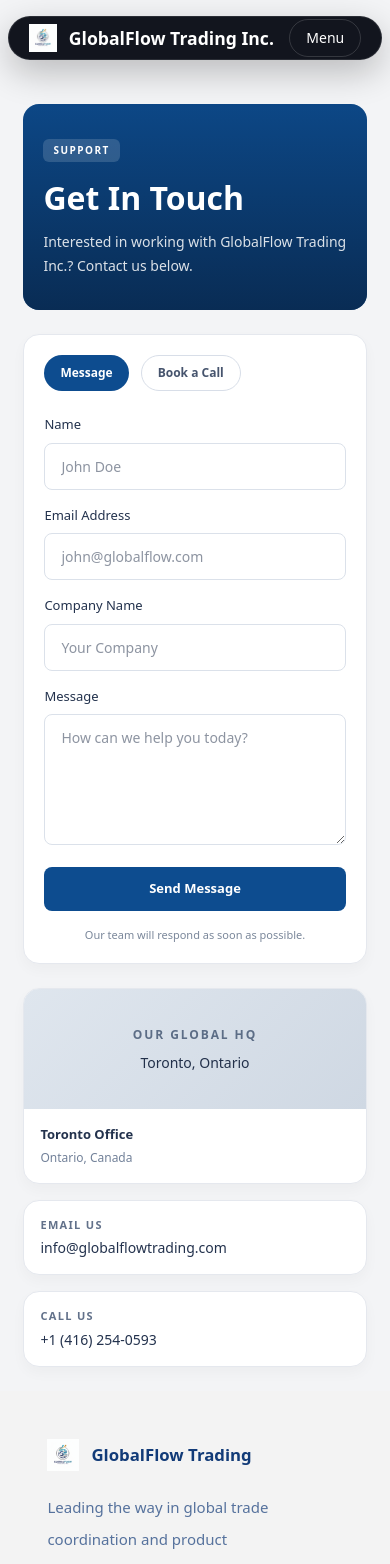
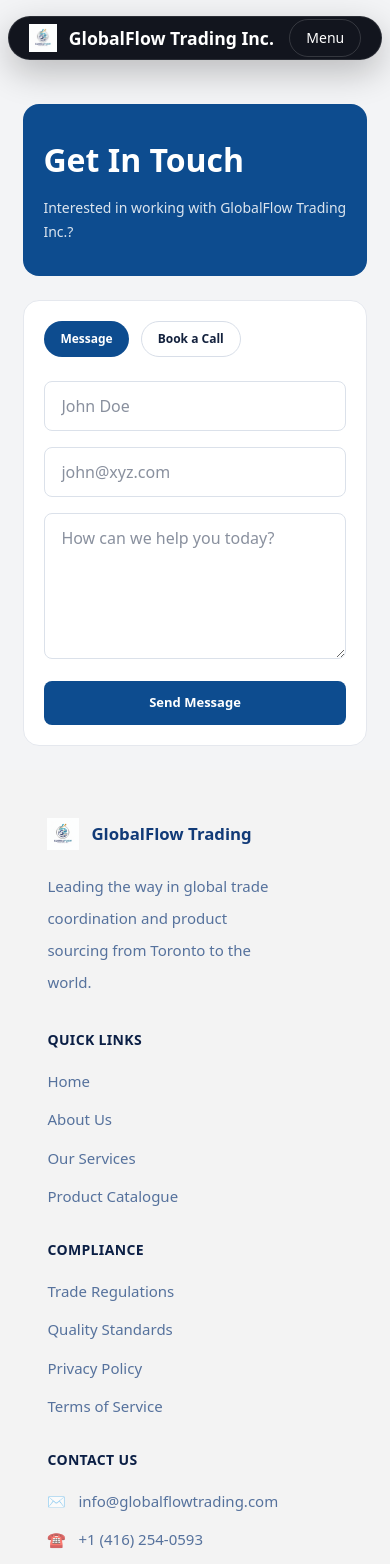
Before and after one commit to Andy-School-Code/GlobalFlow-Website, a Next.js app in the folder nextjs-site/: page /contact in a window 390 px wide. Shown: the top 1564 px of the page. Built offline with nearby package versions, Linux system fonts and the light colour scheme.

Commit message:
Add message and booking form switcher

```diff
--- a/nextjs-site/app/contact/page.tsx
+++ b/nextjs-site/app/contact/page.tsx
@@ -1,13 +1,23 @@
 "use client";
 
+import { useEffect, useState } from "react";
 import Link from "next/link";
 
+type FormMode = "message" | "call";
+
 export default function ContactPage() {
+  const [formMode, setFormMode] = useState<FormMode>("message");
+
+  useEffect(() => {
+    if (window.location.hash === "#book-call") {
+      setFormMode("call");
+    }
+  }, []);
+
   return (
     <main className="bg-[#f3f4f6] pt-20 text-[#13213d]">
       {/* DESKTOP / TABLET */}
       <div className="hidden md:block">
-        {/* Hero */}
         <section className="relative overflow-hidden bg-[#0d4c8f]">
           <div className="absolute inset-0 bg-[linear-gradient(90deg,rgba(5,31,63,0.82),rgba(5,31,63,0.58))]" />
           <div className="absolute inset-0 bg-[radial-gradient(circle_at_75%_30%,rgba(255,255,255,0.06),transparent_35%)]" />
@@ -27,22 +37,32 @@ export default function ContactPage() {
           </div>
         </section>
 
-        {/* Contact content */}
         <section className="mx-auto w-[88%] py-14 lg:py-16">
           <div className="grid gap-8 lg:grid-cols-[1.8fr_0.95fr]">
             {/* Left form area */}
             <div className="rounded-2xl border border-[#e5e8ee] bg-white p-8 shadow-[0_8px_18px_rgba(0,0,0,0.04)]">
-              {/* Toggle buttons - visible only for structure right now */}
+              {/* Toggle buttons */}
               <div className="flex flex-wrap gap-3">
                 <button
                   type="button"
-                  className="rounded-full bg-[#0d4c8f] px-5 py-2.5 text-[13px] font-semibold text-white"
+                  onClick={() => setFormMode("message")}
+                  className={`rounded-full px-5 py-2.5 text-[13px] font-semibold transition ${
+                    formMode === "message"
+                      ? "bg-[#0d4c8f] text-white"
+                      : "border border-[#d8dee8] bg-white text-[#46546d]"
+                  }`}
                 >
                   Send a Message
                 </button>
+
                 <button
                   type="button"
-                  className="rounded-full border border-[#d8dee8] bg-white px-5 py-2.5 text-[13px] font-semibold text-[#46546d]"
+                  onClick={() => setFormMode("call")}
+                  className={`rounded-full px-5 py-2.5 text-[13px] font-semibold transition ${
+                    formMode === "call"
+                      ? "bg-[#0d4c8f] text-white"
+                      : "border border-[#d8dee8] bg-white text-[#46546d]"
+                  }`}
                 >
                   Book a Call
                 </button>
@@ -50,173 +70,150 @@ export default function ContactPage() {
 
               <div className="mt-8">
                 <h2 className="text-[1.65rem] font-semibold text-[#16233e]">
-                  Direct Inquiry
+                  {formMode === "message"
+                    ? "Direct Inquiry"
+                    : "Schedule a Consultation"}
                 </h2>
+
                 <p className="mt-2 text-[14px] leading-7 text-[#6b7890]">
-                  Share your inquiry with our team and we will get back to you
-                  as soon as possible.
+                  {formMode === "message"
+                    ? "Share your inquiry with our team and we will get back to you as soon as possible."
+                    : "Choose a suitable date and time to discuss your requirements with our experts."}
                 </p>
               </div>
 
               <form className="mt-8 space-y-5">
                 <div className="grid gap-5 md:grid-cols-2">
                   <div>
-                    <label
-                      htmlFor="name"
-                      className="mb-2 block text-[13px] font-medium text-[#23324d]"
-                    >
+                    <label className="mb-2 block text-[13px] font-medium text-[#23324d]">
                       Name
                     </label>
                     <input
-                      id="name"
                       type="text"
                       placeholder="Your full name"
-                      className="w-full rounded-lg border border-[#dbe1ea] bg-white px-4 py-3 text-[14px] text-[#1b2943] outline-none transition focus:border-[#0d4c8f]"
+                      className="w-full rounded-lg border border-[#dbe1ea] px-4 py-3 text-[14px] outline-none focus:border-[#0d4c8f]"
                     />
                   </div>
 
                   <div>
-                    <label
-                      htmlFor="email"
-                      className="mb-2 block text-[13px] font-medium text-[#23324d]"
-                    >
+                    <label className="mb-2 block text-[13px] font-medium text-[#23324d]">
                       Email
                     </label>
                     <input
-                      id="email"
                       type="email"
                       placeholder="email@company.com"
-                      className="w-full rounded-lg border border-[#dbe1ea] bg-white px-4 py-3 text-[14px] text-[#1b2943] outline-none transition focus:border-[#0d4c8f]"
+                      className="w-full rounded-lg border border-[#dbe1ea] px-4 py-3 text-[14px] outline-none focus:border-[#0d4c8f]"
                     />
                   </div>
                 </div>
 
                 <div>
-                  <label
-                    htmlFor="company"
-                    className="mb-2 block text-[13px] font-medium text-[#23324d]"
-                  >
+                  <label className="mb-2 block text-[13px] font-medium text-[#23324d]">
                     Company Name
                   </label>
                   <input
-                    id="company"
                     type="text"
                     placeholder="Your organization"
-                    className="w-full rounded-lg border border-[#dbe1ea] bg-white px-4 py-3 text-[14px] text-[#1b2943] outline-none transition focus:border-[#0d4c8f]"
+                    className="w-full rounded-lg border border-[#dbe1ea] px-4 py-3 text-[14px] outline-none focus:border-[#0d4c8f]"
+                  />
+                </div>
+
+                {formMode === "message" ? (
+                  <div>
+                    <label className="mb-2 block text-[13px] font-medium text-[#23324d]">
+                      Message
+                    </label>
+                    <textarea
+                      rows={6}
+                      placeholder="How can we help you?"
+                      className="w-full rounded-lg border border-[#dbe1ea] px-4 py-3 text-[14px] outline-none focus:border-[#0d4c8f]"
+                    />
+                  </div>
+                ) : (
+                  <>
+                    <div>
+                      <label className="mb-2 block text-[13px] font-medium text-[#23324d]">
+                        Reason for Booking
+                      </label>
+                      <textarea
+                        rows={4}
+                        placeholder="Tell us the purpose of the meeting"
+                        className="w-full rounded-lg border border-[#dbe1ea] px-4 py-3 text-[14px] outline-none focus:border-[#0d4c8f]"
+                      />
+                    </div>
+
+                    <div className="grid gap-5 md:grid-cols-2">
+                      <div>
+                        <label className="mb-2 block text-[13px] font-medium text-[#23324d]">
+                          Preferred Date
+                        </label>
+                        <input
+                          type="date"
+                          className="w-full rounded-lg border border-[#dbe1ea] px-4 py-3 text-[14px] outline-none focus:border-[#0d4c8f]"
                         />
                       </div>
 
                       <div>
-                  <label
-                    htmlFor="message"
-                    className="mb-2 block text-[13px] font-medium text-[#23324d]"
-                  >
-                    Message
+                        <label className="mb-2 block text-[13px] font-medium text-[#23324d]">
+                          Preferred Time
                         </label>
-                  <textarea
-                    id="message"
-                    rows={6}
-                    placeholder="How can we help you?"
-                    className="w-full rounded-lg border border-[#dbe1ea] bg-white px-4 py-3 text-[14px] text-[#1b2943] outline-none transition focus:border-[#0d4c8f]"
-                  />
+                        <select className="w-full rounded-lg border border-[#dbe1ea] px-4 py-3 text-[14px] outline-none focus:border-[#0d4c8f]">
+                          <option>9:00 AM</option>
+                          <option>11:00 AM</option>
+                          <option>1:00 PM</option>
+                          <option>3:00 PM</option>
+                          <option>5:00 PM</option>
+                        </select>
                       </div>
+                    </div>
+                  </>
+                )}
 
-                <div className="pt-1">
                 <button
                   type="submit"
-                    className="rounded-md bg-[#0d4c8f] px-6 py-3 text-[13px] font-semibold text-white shadow-sm transition hover:opacity-90"
+                  className="rounded-md bg-[#0d4c8f] px-6 py-3 text-[13px] font-semibold text-white"
                 >
-                    Send Inquiry
+                  {formMode === "message"
+                    ? "Send Inquiry"
+                    : "Schedule Call"}
                 </button>
-
-                  <p className="mt-3 text-[12px] text-[#7a879a]">
-                    Our team will review your inquiry and respond as soon as
-                    possible.
-                  </p>
-                </div>
               </form>
             </div>
 
-            {/* Right side info */}
+            {/* Right side info stays same */}
             <aside className="space-y-6">
-              <div className="rounded-2xl border border-[#e5e8ee] bg-[#eef4fb] p-6 shadow-[0_8px_18px_rgba(0,0,0,0.03)]">
-                <div className="flex items-start gap-4">
-                  <div className="flex h-11 w-11 items-center justify-center rounded-xl bg-[#0d4c8f] text-white">
-                    ◔
-                  </div>
-
-                  <div>
-                    <p className="text-[11px] font-semibold uppercase tracking-[0.22em] text-[#4d6384]">
-                      Efficiency
-                    </p>
-                    <h3 className="mt-1 text-[1.2rem] font-semibold text-[#16233e]">
+              <div className="rounded-2xl border border-[#e5e8ee] bg-[#eef4fb] p-6">
+                <h3 className="text-[1.2rem] font-semibold text-[#16233e]">
                   Response Time
                 </h3>
                 <p className="mt-3 text-[14px] leading-7 text-[#61718c]">
-                      Our global desk operates 24/5. Most inquiries are reviewed
-                      and assigned to a specialized agent within 2 business
-                      hours.
+                  Most inquiries are reviewed within 2 business hours.
                 </p>
               </div>
-                </div>
-              </div>
 
-              <div className="rounded-2xl border border-[#e5e8ee] bg-white p-6 shadow-[0_8px_18px_rgba(0,0,0,0.03)]">
-                <h3 className="border-l-[3px] border-[#0d4c8f] pl-3 text-[1.1rem] font-semibold text-[#16233e]">
+              <div className="rounded-2xl border border-[#e5e8ee] bg-white p-6">
+                <h3 className="text-[1.1rem] font-semibold text-[#16233e]">
                   Contact Information
                 </h3>
 
                 <div className="mt-6 space-y-5">
                   <div>
-                    <p className="text-[12px] font-semibold uppercase tracking-[0.12em] text-[#62718a]">
+                    <p className="text-[12px] font-semibold uppercase text-[#62718a]">
                       Email Us
                     </p>
-                    <p className="mt-1 text-[14px] text-[#23324d]">
-                      info@globalflowtrading.com
+                    <p className="mt-1 text-[14px]">
+                      sales@globalflowtrading.com
                     </p>
                   </div>
 
                   <div>
-                    <p className="text-[12px] font-semibold uppercase tracking-[0.12em] text-[#62718a]">
+                    <p className="text-[12px] font-semibold uppercase text-[#62718a]">
                       Phone
                     </p>
-                    <p className="mt-1 text-[14px] text-[#23324d]">
+                    <p className="mt-1 text-[14px]">
                       +1 (416) 254-0593
                     </p>
                   </div>
-
-                  <div>
-                    <p className="text-[12px] font-semibold uppercase tracking-[0.12em] text-[#62718a]">
-                      Office
-                    </p>
-                    <p className="mt-1 text-[14px] leading-7 text-[#23324d]">
-                      Toronto, Ontario
-                      <br />
-                      Canada
-                    </p>
-                  </div>
-                </div>
-              </div>
-
-              <div className="overflow-hidden rounded-2xl border border-[#e5e8ee] bg-white shadow-[0_8px_18px_rgba(0,0,0,0.03)]">
-                <div className="flex h-[210px] items-center justify-center bg-[linear-gradient(135deg,#dfe6ee,#cfd8e3)] text-center">
-                  <div>
-                    <p className="text-[13px] font-semibold uppercase tracking-[0.18em] text-[#5c6d86]">
-                      Office Location
-                    </p>
-                    <p className="mt-3 text-[1rem] font-medium text-[#22304a]">
-                      Toronto, Ontario
-                    </p>
-                  </div>
-                </div>
-
-                <div className="p-5">
-                  <Link
-                    href="#"
-                    className="text-[13px] font-semibold text-[#0d4c8f]"
-                  >
-                    View Map
-                  </Link>
                 </div>
               </div>
             </aside>
@@ -227,157 +224,90 @@ export default function ContactPage() {
       {/* MOBILE */}
       <div className="md:hidden">
         <section className="mx-auto w-[88%] py-6">
-          {/* Hero */}
-          <div className="relative overflow-hidden rounded-2xl bg-[#0d4c8f]">
-            <div className="absolute inset-0 bg-[linear-gradient(180deg,rgba(7,27,53,0.10),rgba(7,27,53,0.65))]" />
-            <div className="relative px-5 py-8">
-              <p className="inline-block rounded-md bg-white/15 px-2.5 py-1 text-[10px] font-semibold uppercase tracking-[0.15em] text-white">
-                Support
-              </p>
-
-              <h1 className="mt-4 text-[2rem] font-bold leading-tight text-white">
-                Get In Touch
-              </h1>
-
+          <div className="rounded-2xl bg-[#0d4c8f] px-5 py-8 text-white">
+            <h1 className="text-[2rem] font-bold">Get In Touch</h1>
             <p className="mt-3 text-[14px] leading-6 text-white/85">
-                Interested in working with GlobalFlow Trading Inc.? Contact us
-                below.
+              Interested in working with GlobalFlow Trading Inc.?
             </p>
           </div>
-          </div>
 
-          {/* Form card */}
-          <section className="mt-6 rounded-2xl border border-[#e5e8ee] bg-white p-5 shadow-[0_6px_14px_rgba(0,0,0,0.03)]">
-            <div className="flex flex-wrap gap-3">
+          <section className="mt-6 rounded-2xl border border-[#e5e8ee] bg-white p-5">
+            <div className="flex gap-3">
               <button
                 type="button"
-                className="rounded-full bg-[#0d4c8f] px-4 py-2 text-[12px] font-semibold text-white"
+                onClick={() => setFormMode("message")}
+                className={`rounded-full px-4 py-2 text-[12px] font-semibold ${
+                  formMode === "message"
+                    ? "bg-[#0d4c8f] text-white"
+                    : "border border-[#d8dee8]"
+                }`}
               >
                 Message
               </button>
+
               <button
                 type="button"
-                className="rounded-full border border-[#d8dee8] bg-white px-4 py-2 text-[12px] font-semibold text-[#46546d]"
+                onClick={() => setFormMode("call")}
+                className={`rounded-full px-4 py-2 text-[12px] font-semibold ${
+                  formMode === "call"
+                    ? "bg-[#0d4c8f] text-white"
+                    : "border border-[#d8dee8]"
+                }`}
               >
                 Book a Call
               </button>
             </div>
 
             <form className="mt-6 space-y-4">
-              <div>
-                <label
-                  htmlFor="mobile-name"
-                  className="mb-2 block text-[13px] font-medium text-[#23324d]"
-                >
-                  Name
-                </label>
               <input
-                  id="mobile-name"
                 type="text"
                 placeholder="John Doe"
-                  className="w-full rounded-lg border border-[#dbe1ea] bg-white px-4 py-3 text-[14px] text-[#1b2943] outline-none"
+                className="w-full rounded-lg border border-[#dbe1ea] px-4 py-3"
               />
-              </div>
 
-              <div>
-                <label
-                  htmlFor="mobile-email"
-                  className="mb-2 block text-[13px] font-medium text-[#23324d]"
-                >
-                  Email Address
-                </label>
               <input
-                  id="mobile-email"
                 type="email"
-                  placeholder="john@globalflow.com"
-                  className="w-full rounded-lg border border-[#dbe1ea] bg-white px-4 py-3 text-[14px] text-[#1b2943] outline-none"
+                placeholder="john@xyz.com"
+                className="w-full rounded-lg border border-[#dbe1ea] px-4 py-3"
               />
-              </div>
 
-              <div>
-                <label
-                  htmlFor="mobile-company"
-                  className="mb-2 block text-[13px] font-medium text-[#23324d]"
-                >
-                  Company Name
-                </label>
-                <input
-                  id="mobile-company"
-                  type="text"
-                  placeholder="Your Company"
-                  className="w-full rounded-lg border border-[#dbe1ea] bg-white px-4 py-3 text-[14px] text-[#1b2943] outline-none"
-                />
-              </div>
-
-              <div>
-                <label
-                  htmlFor="mobile-message"
-                  className="mb-2 block text-[13px] font-medium text-[#23324d]"
-                >
-                  Message
-                </label>
+              {formMode === "message" ? (
                 <textarea
-                  id="mobile-message"
                   rows={5}
                   placeholder="How can we help you today?"
-                  className="w-full rounded-lg border border-[#dbe1ea] bg-white px-4 py-3 text-[14px] text-[#1b2943] outline-none"
+                  className="w-full rounded-lg border border-[#dbe1ea] px-4 py-3"
                 />
-              </div>
+              ) : (
+                <>
+                  <textarea
+                    rows={4}
+                    placeholder="Reason for booking"
+                    className="w-full rounded-lg border border-[#dbe1ea] px-4 py-3"
+                  />
+
+                  <input
+                    type="date"
+                    className="w-full rounded-lg border border-[#dbe1ea] px-4 py-3"
+                  />
+
+                  <select className="w-full rounded-lg border border-[#dbe1ea] px-4 py-3">
+                    <option>9:00 AM</option>
+                    <option>11:00 AM</option>
+                    <option>1:00 PM</option>
+                    <option>3:00 PM</option>
+                  </select>
+                </>
+              )}
 
               <button
                 type="submit"
-                className="w-full rounded-lg bg-[#0d4c8f] px-5 py-3 text-center text-[13px] font-semibold text-white"
+                className="w-full rounded-lg bg-[#0d4c8f] px-5 py-3 text-[13px] font-semibold text-white"
               >
-                Send Message
+                {formMode === "message"
+                  ? "Send Message"
+                  : "Schedule Call"}
               </button>
-
-              <p className="text-center text-[11px] text-[#7a879a]">
-                Our team will respond as soon as possible.
-              </p>
             </form>
-          </section>
-
-          {/* Contact info */}
-          <section className="mt-6 space-y-4">
-            <div className="overflow-hidden rounded-2xl border border-[#e5e8ee] bg-white shadow-[0_6px_14px_rgba(0,0,0,0.03)]">
-              <div className="flex h-[120px] items-center justify-center bg-[linear-gradient(135deg,#dfe6ee,#cfd8e3)]">
-                <div className="text-center">
-                  <p className="text-[12px] font-semibold uppercase tracking-[0.16em] text-[#5c6d86]">
-                    Our Global HQ
-                  </p>
-                  <p className="mt-2 text-[14px] font-medium text-[#22304a]">
-                    Toronto, Ontario
-                  </p>
-                </div>
-              </div>
-
-              <div className="p-4">
-                <p className="text-[13px] font-semibold text-[#23324d]">
-                  Toronto Office
-                </p>
-                <p className="mt-1 text-[12px] text-[#728199]">
-                  Ontario, Canada
-                </p>
-              </div>
-            </div>
-
-            <div className="rounded-2xl border border-[#e5e8ee] bg-white p-4 shadow-[0_6px_14px_rgba(0,0,0,0.03)]">
-              <p className="text-[11px] font-semibold uppercase tracking-[0.12em] text-[#62718a]">
-                Email Us
-              </p>
-              <p className="mt-1 text-[14px] text-[#23324d]">
-                info@globalflowtrading.com
-              </p>
-            </div>
-
-            <div className="rounded-2xl border border-[#e5e8ee] bg-white p-4 shadow-[0_6px_14px_rgba(0,0,0,0.03)]">
-              <p className="text-[11px] font-semibold uppercase tracking-[0.12em] text-[#62718a]">
-                Call Us
-              </p>
-              <p className="mt-1 text-[14px] text-[#23324d]">
-                +1 (416) 254-0593
-              </p>
-            </div>
           </section>
         </section>
       </div>
```
Lines whose indentation alone changed are shown as unchanged.
